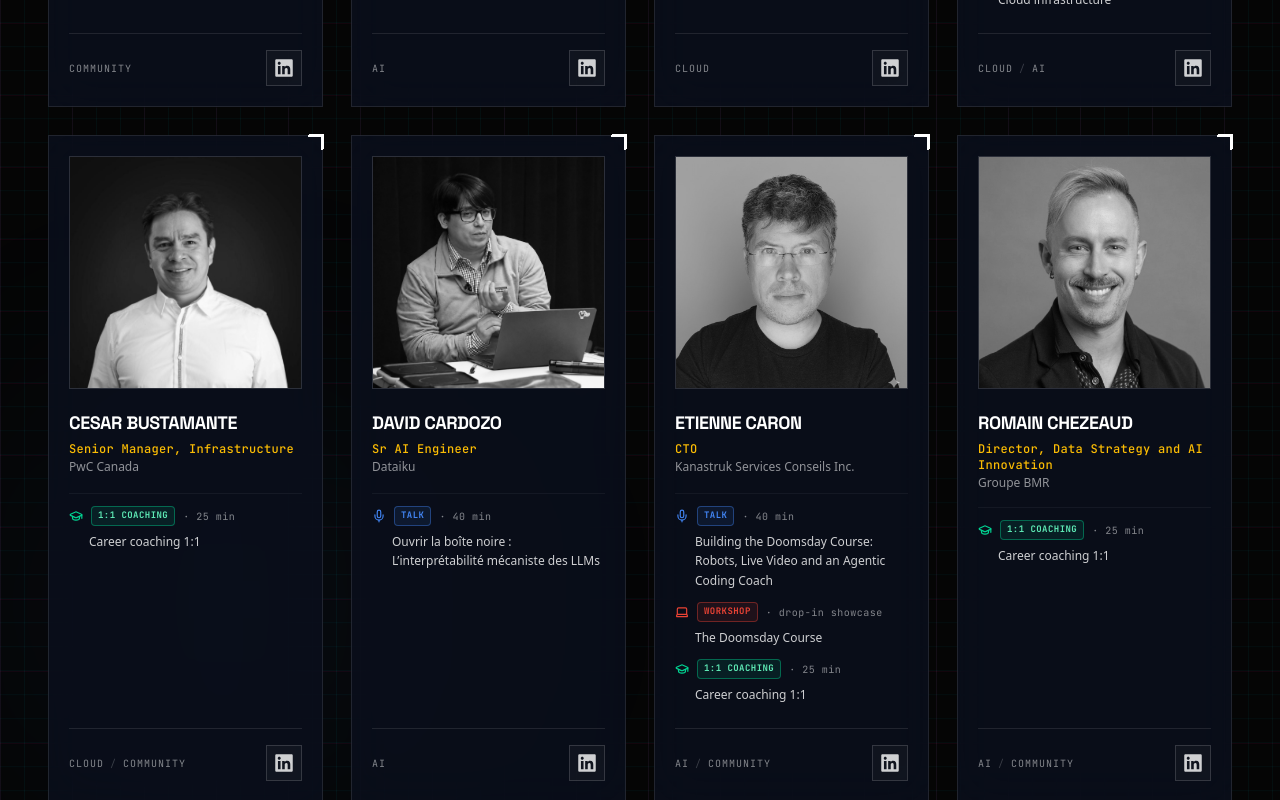
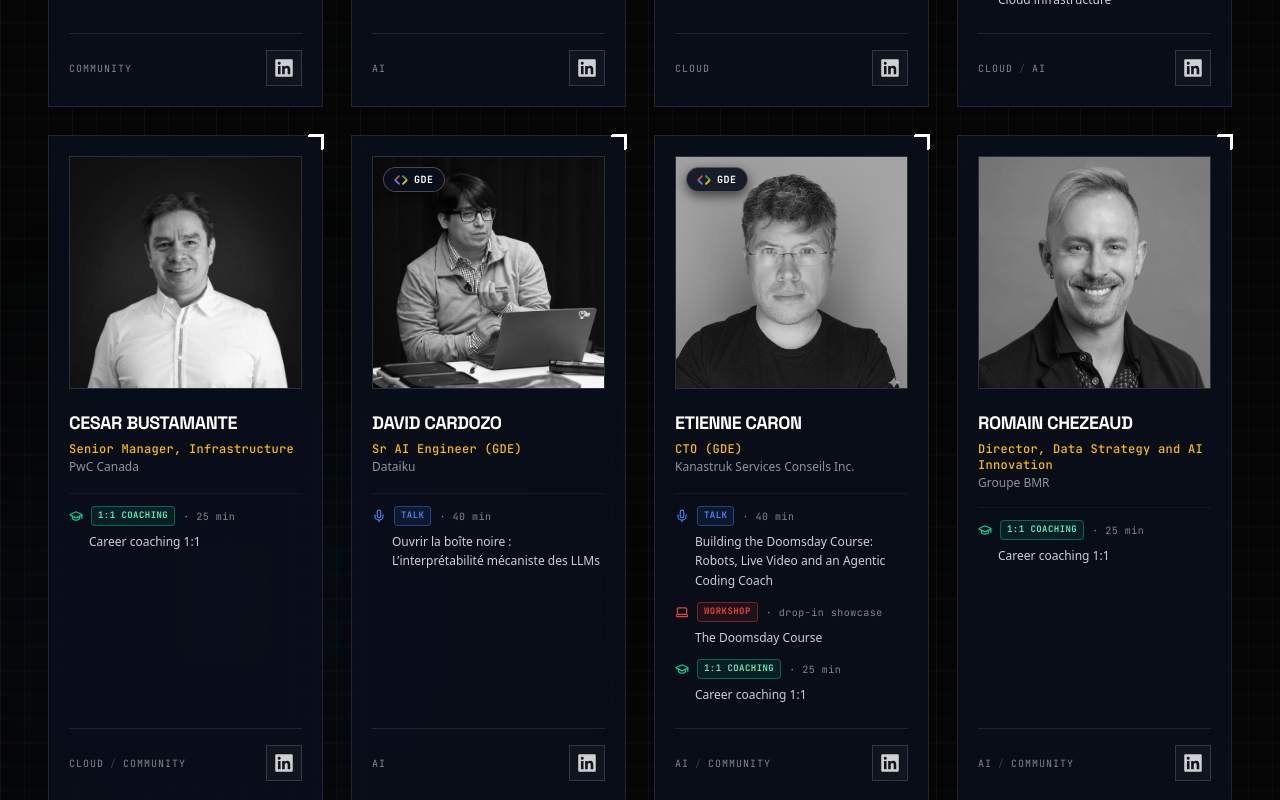
Before and after one commit to AndroidMontreal/DevFest2026, a Next.js app: page /en/speakers in a window 1280 px wide. Shown: the part 1080-1880 px from the top of the page. Built offline with nearby package versions, Linux system fonts and the light colour scheme.

Commit message:
feat(speakers): enable gde flag for all 9 GDE speakers and add GDE pill on portrait

```diff
--- a/src/components/speakers/speakers-grid.tsx
+++ b/src/components/speakers/speakers-grid.tsx
@@ -409,6 +409,44 @@ export function SpeakersGrid({ copy }: { copy: SpeakersGridCopy }) {
                     />
                     {/* CRT Scanline overlay on hover */}
                     <div className="absolute inset-0 opacity-0 group-hover:opacity-15 pointer-events-none transition-opacity duration-300 bg-gradient-to-b from-transparent via-white/50 to-transparent bg-[length:100%_4px]" />
+                    {speaker.gde && (
+                      <div
+                        title="Google Developer Expert (GDE)"
+                        className="absolute top-2.5 left-2.5 z-10 flex items-center gap-1.5 rounded-full border border-white/25 bg-[#0a0f1d]/90 px-2.5 py-1 font-mono-tech text-[10px] font-bold tracking-wider text-white uppercase shadow-[0_4px_12px_rgba(0,0,0,0.6)] backdrop-blur-md"
+                      >
+                        <svg
+                          viewBox="0 0 24 18"
+                          className="h-3 w-3.5 shrink-0"
+                          aria-hidden="true"
+                        >
+                          <path
+                            d="M8.5 2.5L2.5 8.5"
+                            stroke="#EA4335"
+                            strokeWidth="3.2"
+                            strokeLinecap="round"
+                          />
+                          <path
+                            d="M2.5 9.5L8.5 15.5"
+                            stroke="#4285F4"
+                            strokeWidth="3.2"
+                            strokeLinecap="round"
+                          />
+                          <path
+                            d="M15.5 2.5L21.5 8.5"
+                            stroke="#34A853"
+                            strokeWidth="3.2"
+                            strokeLinecap="round"
+                          />
+                          <path
+                            d="M21.5 9.5L15.5 15.5"
+                            stroke="#FBBC04"
+                            strokeWidth="3.2"
+                            strokeLinecap="round"
+                          />
+                        </svg>
+                        <span>GDE</span>
+                      </div>
+                    )}
                   </div>
 
                   {/* Speaker Info */}
--- a/src/messages/en/speakers.json
+++ b/src/messages/en/speakers.json
@@ -74,7 +74,7 @@
       "name": "David Cardozo",
       "employer": "Dataiku",
       "title": "Sr AI Engineer",
-      "gde": false,
+      "gde": true,
       "topic": "Ouvrir la boîte noire : L’interprétabilité mécaniste des LLMs",
       "format": "Talk · 40 min",
       "link": "https://www.linkedin.com/in/davidcardozo/",
@@ -85,7 +85,7 @@
       "name": "Etienne Caron",
       "employer": "Kanastruk Services Conseils Inc.",
       "title": "CTO",
-      "gde": false,
+      "gde": true,
       "topic": "Talk: Building the Doomsday Course: Robots, Live Video and an Agentic Coding Coach\nWorkshop: The Doomsday Course\nCoaching: Career coaching 1:1",
       "format": "Talk · 40 min\nWorkshop · drop-in showcase\n1:1 coaching · 25 min",
       "link": "https://www.linkedin.com/in/etcaron/",
@@ -109,7 +109,7 @@
       "name": "Thomas Chong",
       "employer": "Beever AI",
       "title": "AI Research Engineer",
-      "gde": false,
+      "gde": true,
       "topic": "Make Your AI Agent Think Fast and Slow: System One Decisions in Google ADK",
       "format": "Talk · 40 min",
       "link": "https://www.linkedin.com/in/chongcht/",
@@ -189,7 +189,7 @@
       "name": "Jhin Lee",
       "employer": "Unity",
       "title": "Senior Software Developer",
-      "gde": false,
+      "gde": true,
       "topic": "Flight Mode AI: Shipping Reliable Offline AI with Flutter and Dart",
       "format": "Talk · 40 min",
       "link": "https://www.linkedin.com/in/leehack/",
@@ -235,7 +235,7 @@
       "name": "Boris-Wilfried Nyasse",
       "employer": "Oloodi",
       "title": "Founder",
-      "gde": false,
+      "gde": true,
       "topic": "Off the Edge: Grading Google AI Edge and Gemini Against a Practitioner’s Eye",
       "format": "Talk · 40 min",
       "link": "https://www.linkedin.com/in/bwnyasse/",
@@ -303,7 +303,7 @@
       "name": "Nav Singh",
       "employer": "Manulife",
       "title": "Android Engineer",
-      "gde": false,
+      "gde": true,
       "topic": "Android AppFunctions: Exposing Your App to AI Agents",
       "format": "Talk · 40 min",
       "link": "https://www.linkedin.com/in/navczydev/",
@@ -315,7 +315,7 @@
       "name": "Cyprien Tankeu",
       "employer": "Miradie Conseils Inc",
       "title": "Co-founder & Head, Google Workspace",
-      "gde": false,
+      "gde": true,
       "topic": "Automatisez la gestion des admissions de vos événements avec Gemini et Google Apps Script",
       "format": "Workshop · 90 min",
       "link": "https://www.linkedin.com/in/cyprientankeu/",
@@ -326,7 +326,7 @@
       "name": "Stacy Véronneau",
       "employer": "TELUS Digital",
       "title": "Senior Customer Engineer",
-      "gde": false,
+      "gde": true,
       "topic": "Keynote: Opening & Closing Keynotes\nTalk: AI Isn’t Magic: The Infrastructure That Actually Wins the Race\nCoaching: Career coaching 1:1",
       "format": "Keynote · 35 min\nTalk · 40 min\n1:1 coaching · 25 min",
       "link": "https://www.linkedin.com/in/stacyveronneau/",
--- a/src/messages/fr/speakers.json
+++ b/src/messages/fr/speakers.json
@@ -74,7 +74,7 @@
       "name": "David Cardozo",
       "employer": "Dataiku",
       "title": "Sr AI Engineer",
-      "gde": false,
+      "gde": true,
       "topic": "Ouvrir la boîte noire : L’interprétabilité mécaniste des LLMs",
       "format": "Talk · 40 min",
       "link": "https://www.linkedin.com/in/davidcardozo/",
@@ -85,7 +85,7 @@
       "name": "Etienne Caron",
       "employer": "Kanastruk Services Conseils Inc.",
       "title": "CTO",
-      "gde": false,
+      "gde": true,
       "topic": "Talk: Building the Doomsday Course: Robots, Live Video and an Agentic Coding Coach\nAtelier: The Doomsday Course\nMentorat: Mentorat carrière 1:1",
       "format": "Talk · 40 min\nAtelier · drop-in showcase\nMentorat 1:1 · 25 min",
       "link": "https://www.linkedin.com/in/etcaron/",
@@ -109,7 +109,7 @@
       "name": "Thomas Chong",
       "employer": "Beever AI",
       "title": "AI Research Engineer",
-      "gde": false,
+      "gde": true,
       "topic": "Make Your AI Agent Think Fast and Slow: System One Decisions in Google ADK",
       "format": "Talk · 40 min",
       "link": "https://www.linkedin.com/in/chongcht/",
@@ -189,7 +189,7 @@
       "name": "Jhin Lee",
       "employer": "Unity",
       "title": "Senior Software Developer",
-      "gde": false,
+      "gde": true,
       "topic": "Flight Mode AI: Shipping Reliable Offline AI with Flutter and Dart",
       "format": "Talk · 40 min",
       "link": "https://www.linkedin.com/in/leehack/",
@@ -235,7 +235,7 @@
       "name": "Boris-Wilfried Nyasse",
       "employer": "Oloodi",
       "title": "Founder",
-      "gde": false,
+      "gde": true,
       "topic": "Off the Edge: Grading Google AI Edge and Gemini Against a Practitioner’s Eye",
       "format": "Talk · 40 min",
       "link": "https://www.linkedin.com/in/bwnyasse/",
@@ -303,7 +303,7 @@
       "name": "Nav Singh",
       "employer": "Manulife",
       "title": "Android Engineer",
-      "gde": false,
+      "gde": true,
       "topic": "Android AppFunctions: Exposing Your App to AI Agents",
       "format": "Talk · 40 min",
       "link": "https://www.linkedin.com/in/navczydev/",
@@ -315,7 +315,7 @@
       "name": "Cyprien Tankeu",
       "employer": "Miradie Conseils Inc",
       "title": "Co-founder & Head, Google Workspace",
-      "gde": false,
+      "gde": true,
       "topic": "Automatisez la gestion des admissions de vos événements avec Gemini et Google Apps Script",
       "format": "Workshop · 90 min",
       "link": "https://www.linkedin.com/in/cyprientankeu/",
@@ -326,7 +326,7 @@
       "name": "Stacy Véronneau",
       "employer": "TELUS Digital",
       "title": "Senior Customer Engineer",
-      "gde": false,
+      "gde": true,
       "topic": "Keynote : Conférences d’ouverture et de clôture\nTalk : L’IA n’est pas magique : L’infrastructure qui gagne la course\nMentorat : Mentorat carrière 1:1",
       "format": "Keynote · 35 min\nTalk · 40 min\nMentorat 1:1 · 25 min",
       "link": "https://www.linkedin.com/in/stacyveronneau/",
```
